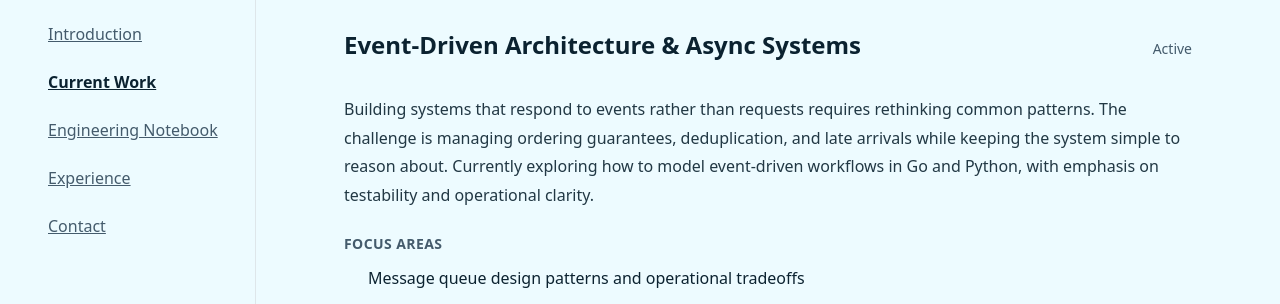
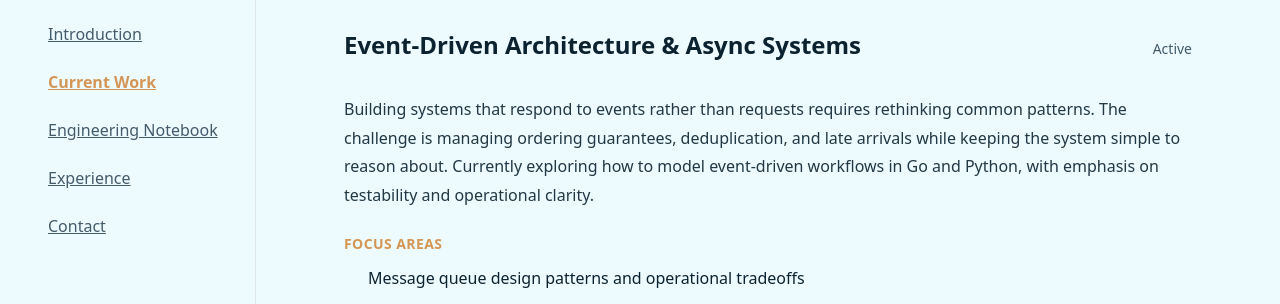
Before and after one commit to nahom-zewdu/my-portfolio, a Next.js app: page /current-work in a window 1280 px wide. Shown: the part 228-532 px from the top of the page. Built offline with nearby package versions, Linux system fonts and the light colour scheme.

Commit message:
Refactor Sidebar and CurrentFocus components for improved color consistency; enhance theme toggle button animations

```diff
--- a/src/components/Sidebar.tsx
+++ b/src/components/Sidebar.tsx
@@ -30,10 +30,10 @@ export default function Sidebar() {
           <li key={item.href}>
             <Link
               href={item.href}
-              className={`block text-base transition-colors ${
+              className={`block text-base transition-colors duration-200 ${
                 isActive(item.href)
-                  ? "text-foreground font-semibold"
-                  : "text-muted-foreground hover:text-foreground"
+                  ? "text-accent font-semibold"
+                  : "text-muted-foreground hover:text-accent"
               }`}
             >
               {item.label}
--- a/src/components/mode-toggle.tsx
+++ b/src/components/mode-toggle.tsx
@@ -19,8 +19,8 @@ export default function ModeToggle() {
     <DropdownMenu>
       <DropdownMenuTrigger asChild>
         <Button variant="outline" size="icon">
-          <Sun className="h-[1.2rem] w-[1.2rem] scale-100 rotate-0 transition-all dark:scale-0 dark:-rotate-90" />
-          <Moon className="absolute h-[1.2rem] w-[1.2rem] scale-0 rotate-90 transition-all dark:scale-100 dark:rotate-0" />
+          <Sun className="h-[1.2rem] w-[1.2rem] scale-100 rotate-0 transition-all duration-200 dark:scale-0 dark:-rotate-90" />
+          <Moon className="absolute h-[1.2rem] w-[1.2rem] scale-0 rotate-90 transition-all duration-200 dark:scale-100 dark:rotate-0" />
           <span className="sr-only">Toggle theme</span>
         </Button>
       </DropdownMenuTrigger>
--- a/src/components/notebook/CurrentFocus.tsx
+++ b/src/components/notebook/CurrentFocus.tsx
@@ -27,7 +27,7 @@ export default function CurrentFocus({ title, status, children, areas }: Current
 
       {areas && areas.length > 0 && (
         <div>
-          <h4 className="text-sm font-semibold text-muted-foreground mb-3 uppercase tracking-wide">
+          <h4 className="text-sm font-semibold text-accent mb-3 uppercase tracking-wide">
             Focus Areas
           </h4>
           <ul className="space-y-2">
```
